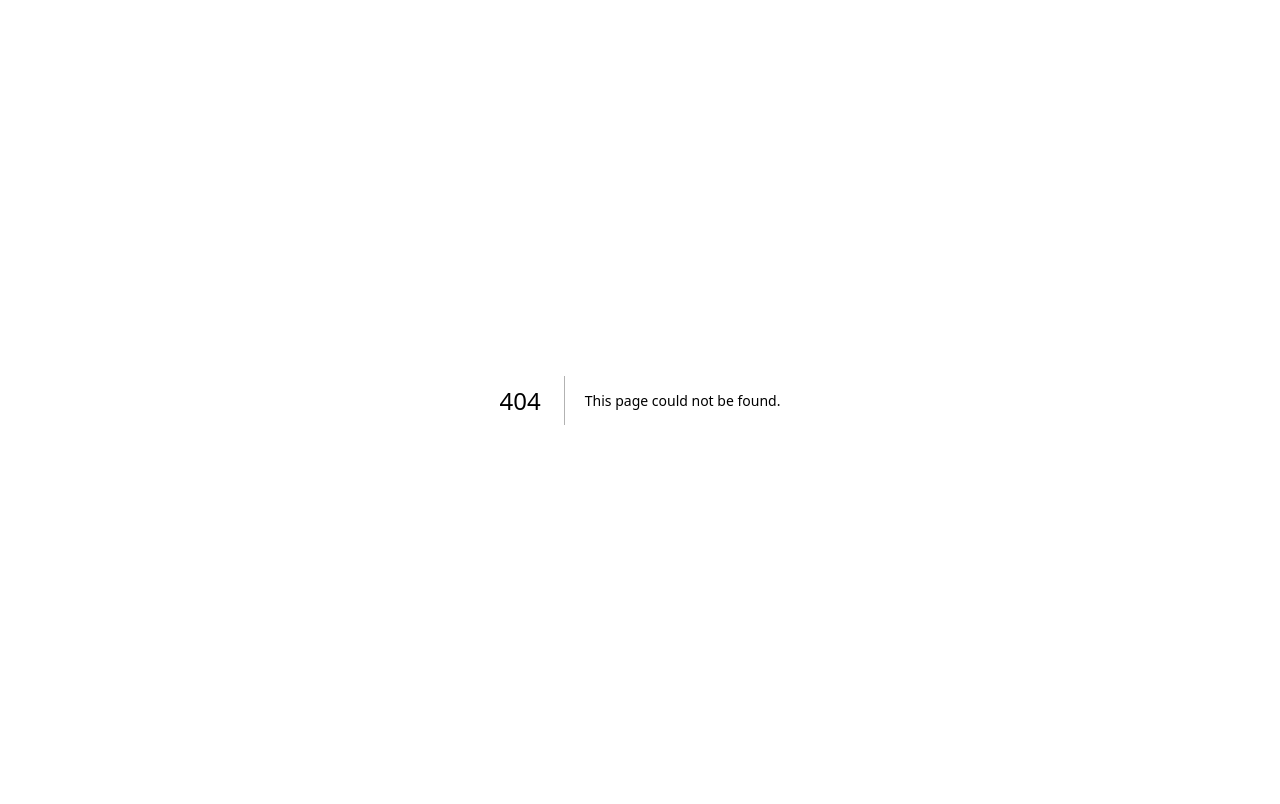
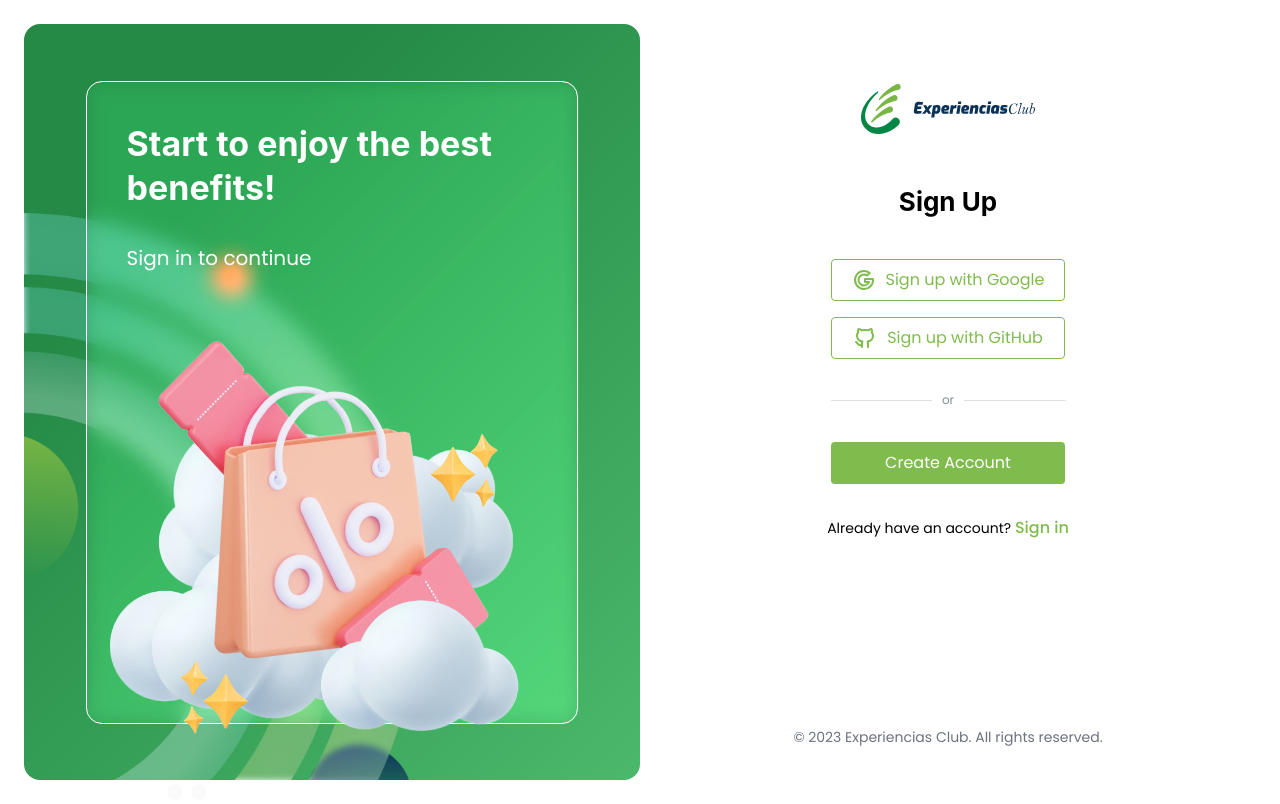
Before and after one commit to siletnbliss/experiencias-club, a Next.js app: page /auth/register in a window 1280 px wide. Before the commit this address had no page. Built offline with nearby package versions, Linux system fonts and the light colour scheme.

Commit message:
FEATURE - general: added hooks for getting previous values and steps logic, and component for steps FEATURE - auth: implemented screen for user register

```diff
--- /dev/null
+++ b/src/app/auth/register/page.tsx
@@ -0,0 +1,35 @@
+import { AuthWrapper } from "@/components/auth/Wrapper";
+import { Box, Text } from "@mantine/core";
+import vector from "@/assets/auth/discount2.png";
+import { RegisterStep } from "@/components/auth/register/Step";
+import Link from "next/link";
+function Auth() {
+  return (
+    <Box className="flex">
+      <AuthWrapper
+        vector={{
+          src: vector,
+          props: {
+            className: "mr-auto ",
+          },
+        }}
+        contentPosition="right"
+        title="Sign Up"
+      >
+        <RegisterStep />
+        <Text fz="sm">
+          {" "}
+          Already have an account?{" "}
+          <Link href={"/auth"}>
+            <Text fw={500} component="span" c="green">
+              Sign in
+            </Text>{" "}
+          </Link>
+        </Text>
+      </AuthWrapper>
+      <Box></Box>
+    </Box>
+  );
+}
+
+export default Auth;
--- a/src/app/layout.tsx
+++ b/src/app/layout.tsx
@@ -2,6 +2,7 @@ import type { Metadata } from "next";
 import { Poppins } from "next/font/google";
 import "./globals.css";
 import "@mantine/core/styles.css";
+import "@mantine/dates/styles.css";
 import { ColorSchemeScript, MantineProvider } from "@mantine/core";
 import { theme } from "@/mantine/theme";
 
@@ -13,7 +14,7 @@ const popppins = Poppins({
 });
 
 export const metadata: Metadata = {
-  title: "EXP Club",
+  title: "Experiencias Club",
   description: "Generated by create next app",
 };
 
--- a/src/components/auth/Wrapper.tsx
+++ b/src/components/auth/Wrapper.tsx
@@ -74,6 +74,7 @@ export function AuthWrapper({
               vectorClassname || ""
             }`}
             {...vectorRest}
+            quality={100}
             src={vector.src}
             alt="vector"
           />
--- a/src/components/auth/login/Form.tsx
+++ b/src/components/auth/login/Form.tsx
@@ -2,10 +2,11 @@
 import { MyButton } from "@/components/common/Button";
 import { Box, Divider, PasswordInput, Text, TextInput } from "@mantine/core";
 import { IconBrandGithub, IconBrandGoogle } from "@tabler/icons-react";
+import Link from "next/link";
 
 export function LoginForm() {
   return (
-    <Box className="flex flex-col w-full mt-10 px-[20px] lg:px-[100px]  md:px-[80px]">
+    <Box className="flex flex-col w-full mt-10 px-[20px]  lg:px-[100px]  md:px-[40px]">
       <TextInput size="md" mb="lg" placeholder="Email" />
       <PasswordInput mb={"sm"} size="md" placeholder="Password" />
       <Text c={"gray.5"} fz={"sm"} ta={"right"}>
@@ -19,9 +20,11 @@ export function LoginForm() {
       <Text fz="sm">
         {" "}
         Don&apos;t have an account?{" "}
-        <Text fw={500} component="span" c="green">
-          Register
-        </Text>{" "}
+        <Link href={"/auth/register"}>
+          <Text fw={500} component="span" c="green">
+            Register
+          </Text>{" "}
+        </Link>
       </Text>
       <Divider my={"xl"} label={"or"} />
       <MyButton
--- /dev/null
+++ b/src/components/auth/register/Form.tsx
@@ -0,0 +1,66 @@
+"use client";
+import { MyButton } from "@/components/common/Button";
+import {
+  Box,
+  Checkbox,
+  Group,
+  PasswordInput,
+  Select,
+  SimpleGrid,
+  Text,
+  TextInput,
+} from "@mantine/core";
+import { DatePickerInput } from "@mantine/dates";
+
+export function RegisterForm() {
+  return (
+    <Box className="flex flex-col w-full px-5 items-center   ">
+      <SimpleGrid
+        cols={{ base: 1, xs: 2, sm: 1, md: 2, lg: 2 }}
+        spacing={"md"}
+        verticalSpacing={"lg"}
+        mb="xl"
+      >
+        <TextInput placeholder="Name" size="md" />
+        <Group gap={0}>
+          {" "}
+          <Select
+            data={["V", "J", "E"]}
+            defaultValue={"V"}
+            className="w-[4.5rem]"
+            radius={"4px 0 0 4px"}
+          />
+          <TextInput
+            radius={"0 4px 4px 0"}
+            className="flex-1"
+            placeholder="ID Number"
+          />{" "}
+        </Group>
+        <DatePickerInput placeholder="Birth date" size="md" />
+        <TextInput placeholder="Residence State" />
+        {/*TODO:  use react-imask to format phone */}
+        <TextInput placeholder="Phone Number" />
+
+        <TextInput size="md" placeholder="Email" />
+        <PasswordInput size="md" placeholder="Password" />
+        <PasswordInput size="md" placeholder="Confirm Password" />
+        <Checkbox
+          my={"auto"}
+          styles={{ body: { alignItems: "center", display: "flex" } }}
+          label={
+            <Text fz={"sm"}>
+              I accept this platform&apos;s{" "}
+              <Text fz={"sm"} component="span" c={"green"}>
+                {" "}
+                Terms & conditions{" "}
+              </Text>
+            </Text>
+          }
+        />
+        <MyButton size="md" fullWidth>
+          Create Account
+        </MyButton>
+      </SimpleGrid>
+    </Box>
+  );
+}
--- /dev/null
+++ b/src/components/auth/register/Step.tsx
@@ -0,0 +1,58 @@
+"use client";
+import { SimpleStep } from "@/components/common";
+import { MyButton } from "@/components/common/Button";
+import { SimpleStepper } from "@/components/common/Step/SimpleStep";
+import { useSteps } from "@/components/common/Step/useSteps";
+import { Box, Button, Divider } from "@mantine/core";
+import {
+  IconBrandGithub,
+  IconBrandGoogle,
+  IconChevronLeft,
+} from "@tabler/icons-react";
+import { RegisterForm } from "./Form";
+
+export function RegisterStep() {
+  const { step, nextStep, prevStep } = useSteps({ stepLength: 1 });
+  return (
+    <SimpleStepper className="min-h-52" active={step}>
+      <SimpleStep>
+        <Box className="flex-col w-full mt-10 px-[20px] lg:px-[100px]  md:px-[80px]">
+          <MyButton
+            variant="outline"
+            fullWidth
+            size="md"
+            mb={"md"}
+            leftSection={<IconBrandGoogle />}
+          >
+            Sign up with Google
+          </MyButton>
+          <MyButton
+            variant="outline"
+            fullWidth
+            size="md"
+            leftSection={<IconBrandGithub />}
+          >
+            Sign up with GitHub
+          </MyButton>
+          <Divider my={"xl"} label={"or"} />
+          <MyButton fullWidth size="md" mb={"xl"} onClick={nextStep}>
+            Create Account
+          </MyButton>
+        </Box>
+      </SimpleStep>
+      <SimpleStep>
+        <Button
+          leftSection={<IconChevronLeft size={"0.9rem"} />}
+          variant="transparent"
+          onClick={prevStep}
+          mt="md"
+          mb="xl"
+        >
+          {" "}
+          Back to start
+        </Button>
+        <RegisterForm />
+      </SimpleStep>
+    </SimpleStepper>
+  );
+}
--- a/src/components/common/Button.tsx
+++ b/src/components/common/Button.tsx
@@ -1,7 +1,9 @@
 import React, { PropsWithChildren } from "react";
 import { motion } from "framer-motion";
 import { Button, ButtonProps } from "@mantine/core";
-interface Props extends ButtonProps {}
+interface Props extends ButtonProps {
+  onClick?: React.MouseEventHandler<HTMLButtonElement>;
+}
 export function MyButton({ ...rest }: PropsWithChildren<Props>) {
   return (
     <motion.div
--- /dev/null
+++ b/src/components/common/Step/SimpleStep.tsx
@@ -0,0 +1,55 @@
+"use-client";
+import { usePrevious } from "@mantine/hooks";
+import { useAnimate } from "framer-motion";
+import React, {
+  Children,
+  HTMLAttributes,
+  PropsWithChildren,
+  useEffect,
+} from "react";
+
+interface Props extends HTMLAttributes<HTMLDivElement> {
+  active: number;
+}
+
+export function SimpleStep({
+  children,
+  ...rest
+}: PropsWithChildren<HTMLAttributes<HTMLDivElement>>) {
+  return (
+    <div className="step" {...rest}>
+      {children}
+    </div>
+  );
+}
+
+export function SimpleStepper({
+  children,
+  active,
+  ...rest
+}: PropsWithChildren<Props>) {
+  const convertedChildren = Children.toArray(children) as React.ReactElement[];
+  const stepContent = convertedChildren[active]?.props?.children;
+  const [scope, animate] = useAnimate();
+  const prevActive = usePrevious(active);
+
+  useEffect(() => {
+    (async () => {
+      if (prevActive == active) return;
+      if (active > (prevActive || 0)) {
+        await animate(scope.current, { opacity: 0, x: 50 }, {});
+        await animate(scope.current, { opacity: 0, x: -80 }, {});
+      } else if (active < (prevActive || 0)) {
+        await animate(scope.current, { opacity: 0, x: -50 }, {});
+        await animate(scope.current, { opacity: 0, x: 80 }, {});
+      }
+      animate(scope.current, { opacity: 1, x: 0 }, {});
+    })();
+  }, [active, animate, scope, prevActive]);
+
+  return (
+    <div ref={scope} {...rest}>
+      {stepContent}
+    </div>
+  );
+}
--- /dev/null
+++ b/src/components/common/Step/useSteps.tsx
@@ -0,0 +1,28 @@
+import { useState } from "react";
+
+export const useSteps = ({
+  stepLength,
+  conditions,
+}: {
+  stepLength: number;
+  conditions?: boolean[];
+}) => {
+  const [step, setStep] = useState(0);
+  const nextStep = () => {
+    setStep((current) => {
+      const condVal = conditions?.at(current);
+      const cond = condVal != undefined ? condVal : true;
+
+      return current < stepLength && cond ? current + 1 : current;
+    });
+  };
+  const prevStep = () => {
+    setStep((current) => (current > 0 ? current - 1 : current));
+  };
+
+  return {
+    step,
+    nextStep,
+    prevStep,
+  };
+};
--- /dev/null
+++ b/src/components/common/index.tsx
@@ -0,0 +1,3 @@
+export { MyButton } from "./Button";
+export { Logo } from "./Logo";
+export { SimpleStep } from "./Step/SimpleStep";
--- a/src/mantine/theme.tsx
+++ b/src/mantine/theme.tsx
@@ -1,5 +1,12 @@
 "use client";
-import { Button, MantineColorsTuple, createTheme } from "@mantine/core";
+import {
+  Button,
+  Input,
+  MantineColorsTuple,
+  Select,
+  TextInput,
+  createTheme,
+} from "@mantine/core";
 
 const primaryGreen: MantineColorsTuple = [
   "#f1fbe9",
@@ -71,5 +78,20 @@ export const theme = createTheme({
         px: "lg",
       },
     }),
+    Input: Input.extend({
+      defaultProps: {
+        size: "md",
+      },
+    }),
+    TextInput: TextInput.extend({
+      defaultProps: {
+        size: "md",
+      },
+    }),
+    Select: Select.extend({
+      defaultProps: {
+        size: "md",
+      },
+    }),
   },
 });
```
Also changed, not shown: src/hooks/usePrevious.tsx (added, +10 -0 lines), src/assets/auth/discount2.png (added).
